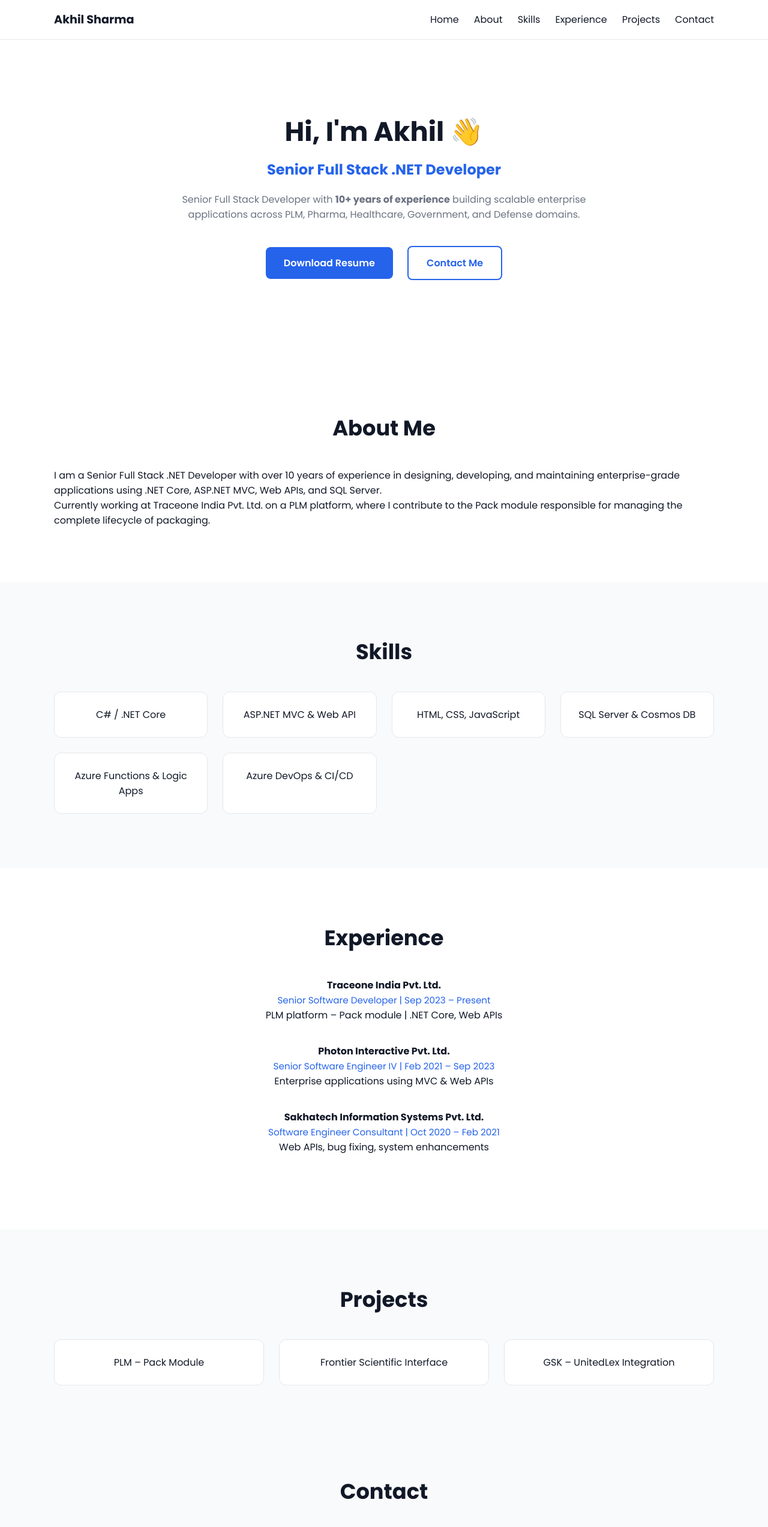
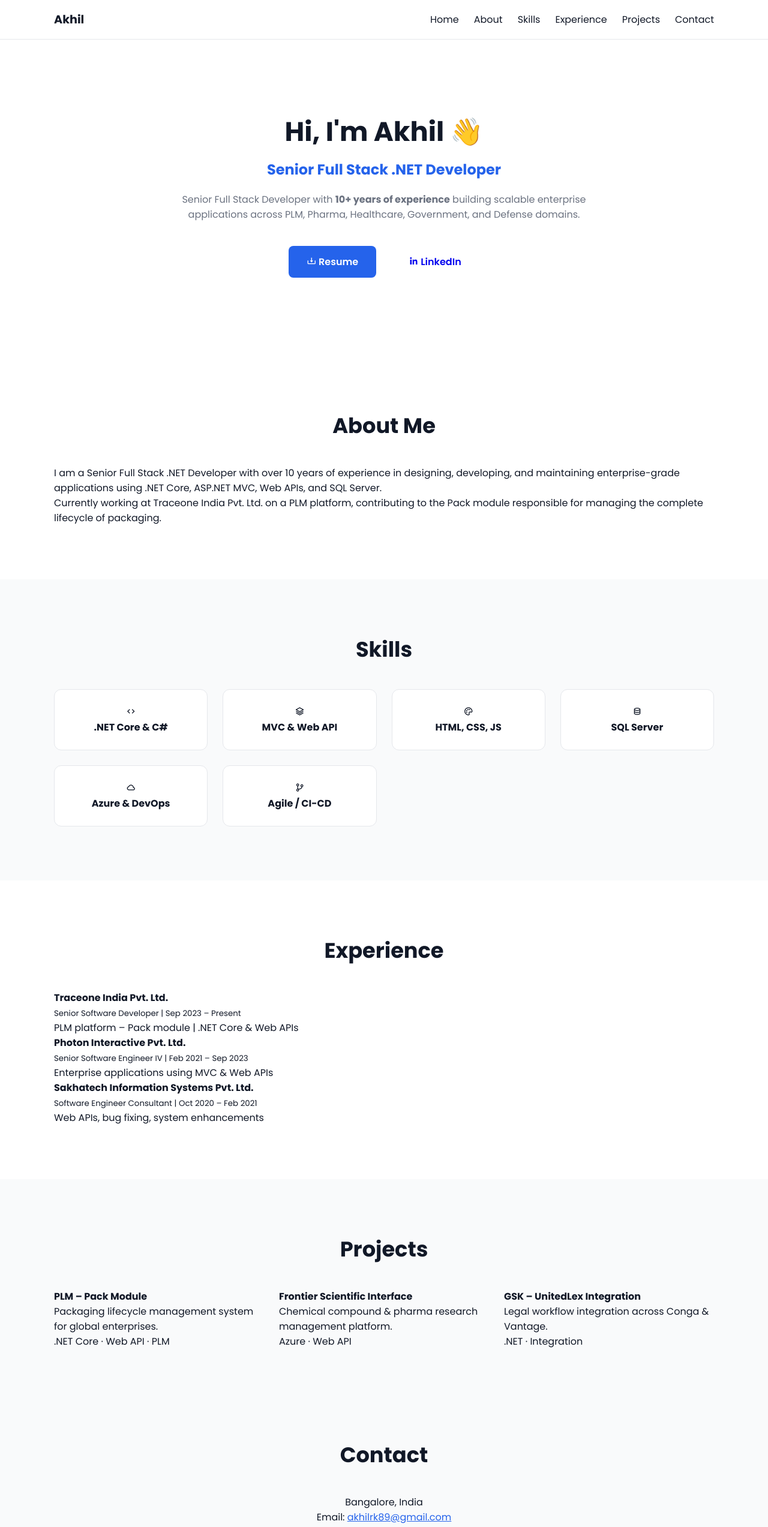
Before and after one commit to Akhil-hub-89/Akhil-Sharma-portfolio, a plain HTML site: page index.html in a window 1280 px wide. Shown: the top 2546 px of the page at 60% size. Drawn offline with nearby package versions, Linux system fonts and the light colour scheme.

Commit message:
Refactor index.html structure and improve navbar

```diff
--- a/index.html
+++ b/index.html
@@ -8,6 +8,9 @@
   <!-- Google Font -->
   <link href="https://fonts.googleapis.com/css2?family=Poppins:wght@300;400;600;700&display=swap" rel="stylesheet">
 
+  <!-- Icons -->
+  <link href="https://unpkg.com/boxicons@2.1.4/css/boxicons.min.css" rel="stylesheet">
+
   <!-- CSS -->
   <link rel="stylesheet" href="style.css" />
 </head>
@@ -16,21 +19,19 @@
 <!-- NAVBAR -->
 <header class="navbar">
   <div class="container nav-content">
-      <div class="logo">Akhil Sharma</div>
+    <div class="logo">Akhil</div>
 
     <div class="menu-toggle" id="menu-toggle">
-        <span></span>
-        <span></span>
-        <span></span>
+      <span></span><span></span><span></span>
     </div>
 
     <ul class="nav-links" id="nav-links">
-        <li><a href="#home">Home</a></li>
-        <li><a href="#about">About</a></li>
-        <li><a href="#skills">Skills</a></li>
-        <li><a href="#experience">Experience</a></li>
-        <li><a href="#projects">Projects</a></li>
-        <li><a href="#contact">Contact</a></li>
+      <li><a href="#home" class="nav-link active">Home</a></li>
+      <li><a href="#about" class="nav-link">About</a></li>
+      <li><a href="#skills" class="nav-link">Skills</a></li>
+      <li><a href="#experience" class="nav-link">Experience</a></li>
+      <li><a href="#projects" class="nav-link">Projects</a></li>
+      <li><a href="#contact" class="nav-link">Contact</a></li>
     </ul>
   </div>
 </header>
@@ -47,8 +48,14 @@
     </p>
 
     <div class="hero-buttons">
-        <a href="Akhil_Sharma_Resume.pdf" class="btn primary" download>Download Resume</a>
-        <a href="#contact" class="btn outline">Contact Me</a>
+      <a href="Akhil_Sharma_Resume.pdf" class="btn primary" download>
+        <i class='bx bx-download'></i> Resume
+      </a>
+      <a href="https://www.linkedin.com/in/akhil-sharma-90b3b547/"
+         target="_blank"
+         class="btn linkedin">
+        <i class='bx bxl-linkedin'></i> LinkedIn
+      </a>
     </div>
   </div>
 </section>
@@ -63,9 +70,8 @@
       using .NET Core, ASP.NET MVC, Web APIs, and SQL Server.
     </p>
     <p>
-        Currently working at Traceone India Pvt. Ltd. on a PLM platform, where I
-        contribute to the Pack module responsible for managing the complete
-        lifecycle of packaging.
+      Currently working at Traceone India Pvt. Ltd. on a PLM platform, contributing
+      to the Pack module responsible for managing the complete lifecycle of packaging.
     </p>
   </div>
 </section>
@@ -75,12 +81,12 @@
   <div class="container">
     <h3>Skills</h3>
     <div class="grid">
-        <div class="card">C# / .NET Core</div>
-        <div class="card">ASP.NET MVC & Web API</div>
-        <div class="card">HTML, CSS, JavaScript</div>
-        <div class="card">SQL Server & Cosmos DB</div>
-        <div class="card">Azure Functions & Logic Apps</div>
-        <div class="card">Azure DevOps & CI/CD</div>
+      <div class="card"><i class='bx bx-code'></i><h4>.NET Core & C#</h4></div>
+      <div class="card"><i class='bx bx-layer'></i><h4>MVC & Web API</h4></div>
+      <div class="card"><i class='bx bx-palette'></i><h4>HTML, CSS, JS</h4></div>
+      <div class="card"><i class='bx bx-data'></i><h4>SQL Server</h4></div>
+      <div class="card"><i class='bx bx-cloud'></i><h4>Azure & DevOps</h4></div>
+      <div class="card"><i class='bx bx-git-branch'></i><h4>Agile / CI-CD</h4></div>
     </div>
   </div>
 </section>
@@ -90,22 +96,27 @@
   <div class="container">
     <h3>Experience</h3>
 
-      <div class="experience-item">
+    <div class="timeline">
+      <div class="timeline-item">
+        <span class="dot"></span>
         <h4>Traceone India Pvt. Ltd.</h4>
-        <span>Senior Software Developer | Sep 2023 – Present</span>
-        <p>PLM platform – Pack module | .NET Core, Web APIs</p>
+        <small>Senior Software Developer | Sep 2023 – Present</small>
+        <p>PLM platform – Pack module | .NET Core & Web APIs</p>
       </div>
 
-      <div class="experience-item">
+      <div class="timeline-item">
+        <span class="dot"></span>
         <h4>Photon Interactive Pvt. Ltd.</h4>
-        <span>Senior Software Engineer IV | Feb 2021 – Sep 2023</span>
+        <small>Senior Software Engineer IV | Feb 2021 – Sep 2023</small>
         <p>Enterprise applications using MVC & Web APIs</p>
       </div>
 
-      <div class="experience-item">
+      <div class="timeline-item">
+        <span class="dot"></span>
         <h4>Sakhatech Information Systems Pvt. Ltd.</h4>
-        <span>Software Engineer Consultant | Oct 2020 – Feb 2021</span>
+        <small>Software Engineer Consultant | Oct 2020 – Feb 2021</small>
         <p>Web APIs, bug fixing, system enhancements</p>
+      </div>
     </div>
   </div>
 </section>
@@ -115,9 +126,21 @@
   <div class="container">
     <h3>Projects</h3>
     <div class="grid">
-        <div class="card">PLM – Pack Module</div>
-        <div class="card">Frontier Scientific Interface</div>
-        <div class="card">GSK – UnitedLex Integration</div>
+      <div class="project-card">
+        <h4>PLM – Pack Module</h4>
+        <p>Packaging lifecycle management system for global enterprises.</p>
+        <span>.NET Core · Web API · PLM</span>
+      </div>
+      <div class="project-card">
+        <h4>Frontier Scientific Interface</h4>
+        <p>Chemical compound & pharma research management platform.</p>
+        <span>Azure · Web API</span>
+      </div>
+      <div class="project-card">
+        <h4>GSK – UnitedLex Integration</h4>
+        <p>Legal workflow integration across Conga & Vantage.</p>
+        <span>.NET · Integration</span>
+      </div>
     </div>
   </div>
 </section>
@@ -134,11 +157,29 @@
 
 <!-- SCRIPT -->
 <script>
+  // Mobile menu
   const toggle = document.getElementById("menu-toggle");
   const nav = document.getElementById("nav-links");
+  toggle.onclick = () => nav.classList.toggle("active");
 
-    toggle.addEventListener("click", () => {
-      nav.classList.toggle("active");
+  // Active menu on scroll
+  const sections = document.querySelectorAll("section, footer");
+  const navLinks = document.querySelectorAll(".nav-link");
+
+  window.addEventListener("scroll", () => {
+    let current = "";
+    sections.forEach(sec => {
+      const top = window.scrollY;
+      const offset = sec.offsetTop - 120;
+      if (top >= offset) current = sec.getAttribute("id");
+    });
+
+    navLinks.forEach(link => {
+      link.classList.remove("active");
+      if (link.getAttribute("href") === "#" + current) {
+        link.classList.add("active");
+      }
+    });
   });
 </script>
 
```
Lines whose indentation alone changed are shown as unchanged.
